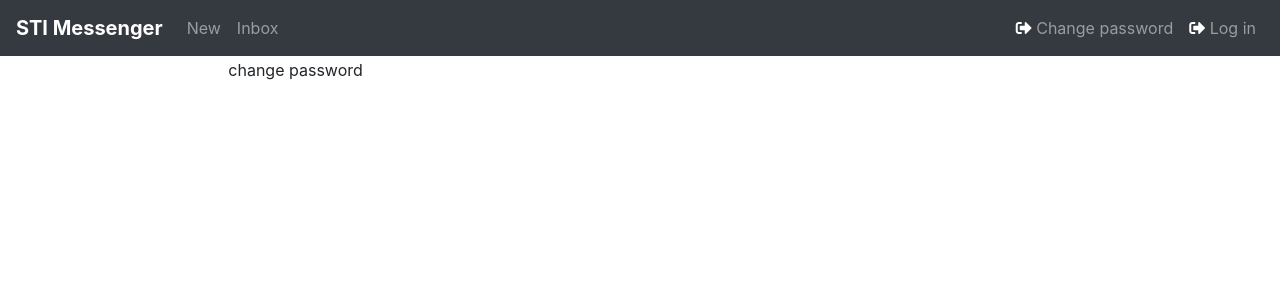
After one commit to petitRastignac/STI_projet2, a Flask app: page /changePassword in a window 1280 px wide. The commit adds this page. Shown: the top 300 px of the page. Run offline with Flask 2, Linux system fonts and the light colour scheme; some libraries are stand-ins or nearby versions.

Commit message:
add change password

```diff
--- /dev/null
+++ b/messenger/templates/changePassword.html
@@ -0,0 +1,12 @@
+{% extends 'base.html' %}
+{% block body %}
+
+<div class="container-fluid">
+    <div class="row">
+        <div class="col col-md-8 offset-md-2 mt-2">
+            change password
+        </div>
+    </div>
+</div>
+
+{% endblock %}
--- a/messenger/templates/nav.html
+++ b/messenger/templates/nav.html
@@ -17,6 +17,12 @@
         </ul>
         <ul class="navbar-nav">
             <li class="nav-item">
+                <a class="nav-link" href="/changePassword">
+                    <i class="fas fa-sign-out-alt" style="color: white;"></i>
+                    Change password
+                </a>
+            </li>
+            <li class="nav-item">
                 <a class="nav-link" href="/login">
                     <i class="fas fa-sign-out-alt" style="color: white;"></i>
                     Log in
--- a/messenger/views.py
+++ b/messenger/views.py
@@ -20,6 +20,13 @@ def new():
         'new.html'
     )
 
+@APP.route('/changePassword')
+def changePassword():
+    # TODO condition si déjà login->changePassword sinon->login
+    return render_template(
+        'changePassword.html'
+    )
+
 @APP.route('/login', methods=['GET', 'POST'])
 def login():
     if request.method == 'POST':
```
